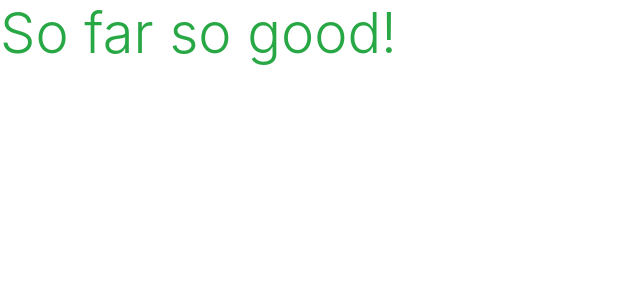
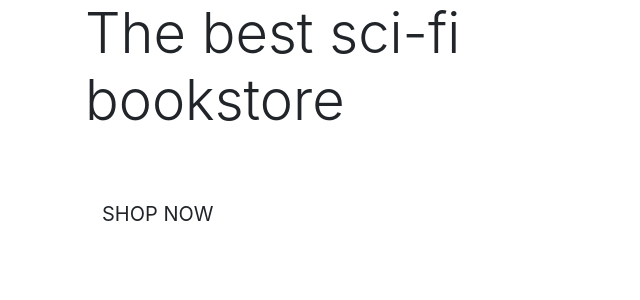
Before and after one commit to Code-Institute-Submissions/rch79-MP5-Deckards_JulyResub, a Django app: page / in a window 1280 px wide. Shown: the top 300 px of the page, without its empty margins (0-640 px from the left). Run offline with Django 3.2, Linux system fonts and the light colour scheme.

Commit message:
Add home page content

```diff
--- a/home_app/templates/home_app/index.html
+++ b/home_app/templates/home_app/index.html
@@ -1,6 +1,29 @@
 {% extends "base.html" %}
 {% load static %}
 
+{% block page_header %}
+<div class="header-container">
+    <div class="row">
+        <div class="col"></div>
+    </div>
+</div>
+{% endblock %}
+
 {% block content %}
-<h1 class="display-4 text-success">So far so good!</h1>
+<div class="container h-100">
+    <div class="row h-100">
+        <div class="col-7 col-md-6 my-auto">
+            <h1 class="display-4 logo-font text-black">
+                The best sci-fi bookstore
+            </h1>
+            <div class="my-5">
+                <h4>
+                    <a href="" class="sop-now-button btn btn-lg rounded-0 text-uppercase py-3">
+                        Shop Now
+                    </a>
+                </h4>
+            </div>
+        </div>
+    </div>
+</div>
 {% endblock%}
```
